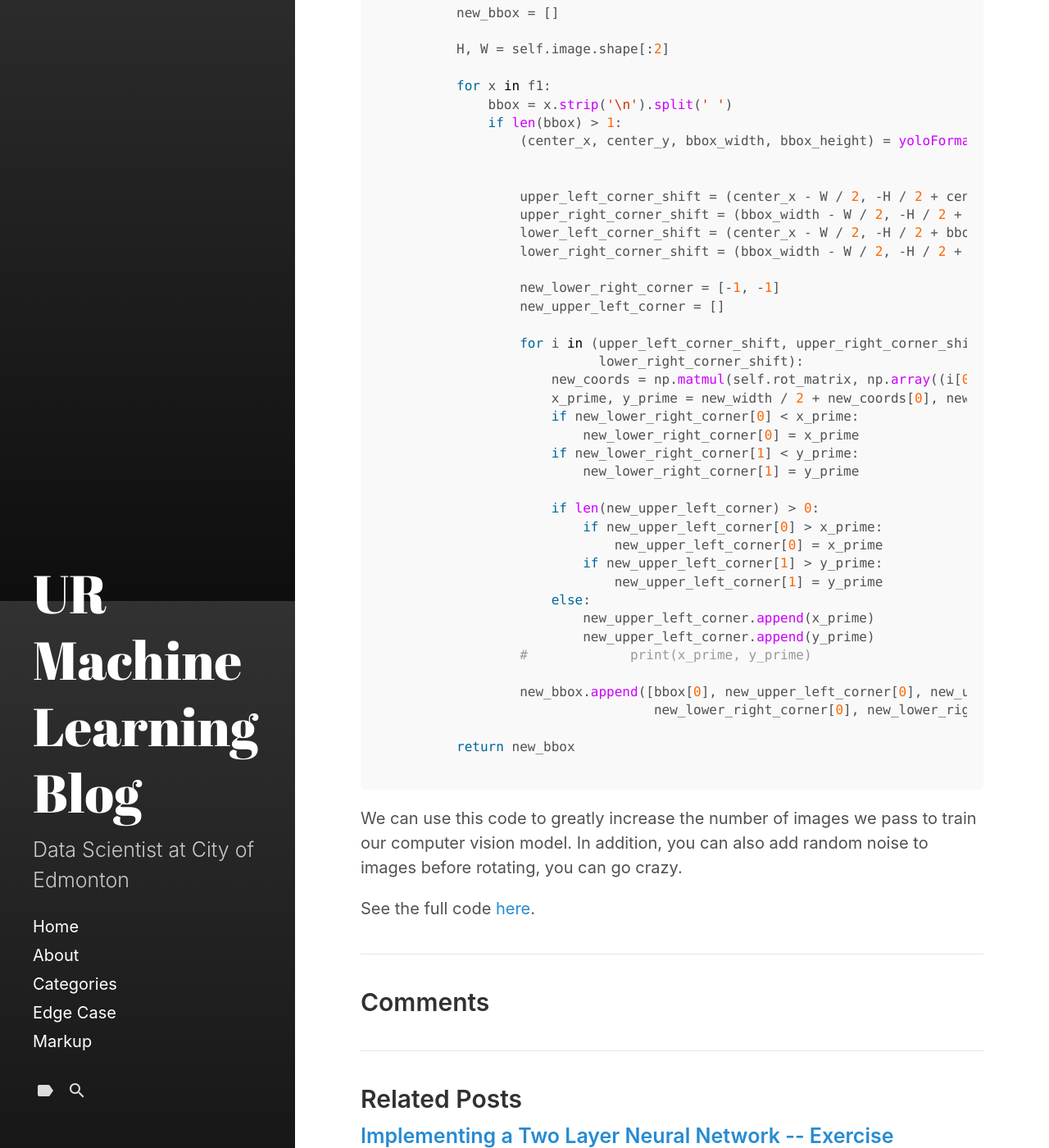
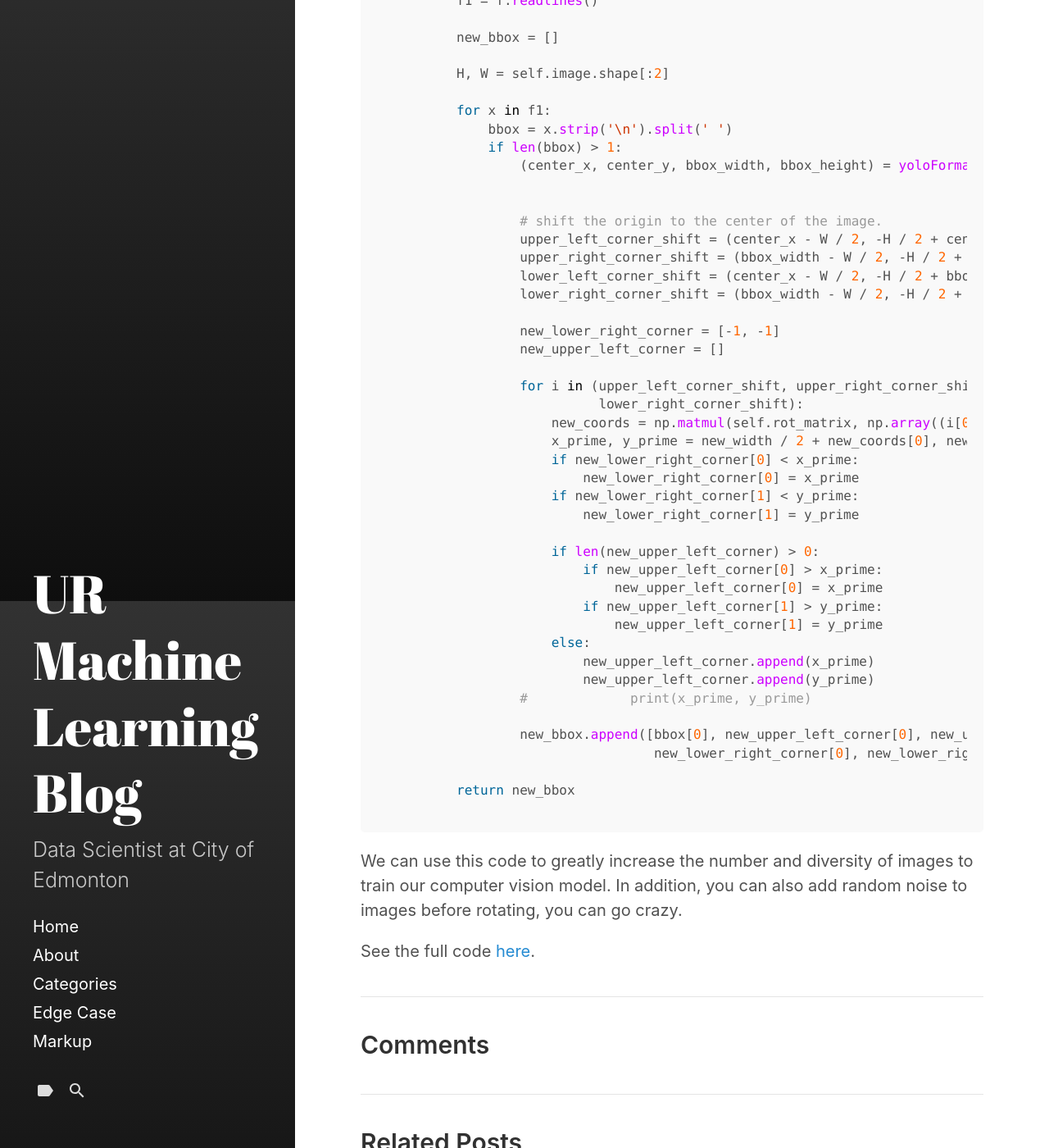
Before and after one commit to usmanr149/urmlblog, a Jekyll site: the page built from _posts/2020-3-5-rotate_yolo_bbox.md, in a window 1280 px wide and 1400 px high, scrolled down 5567 px. Shown: the whole window at 82% size. Built offline with Jekyll 4.4.1, drawn with Linux system fonts in a browser that asks for light colours; formulas are drawn with MathJax 3; some of the changed text lies outside the part shown.

Commit message:
Add comments Yolo_mark

````diff
--- a/_posts/2020-3-5-rotate_yolo_bbox.md
+++ b/_posts/2020-3-5-rotate_yolo_bbox.md
@@ -115,9 +115,6 @@
             [[np.cos(rotation_angle), -np.sin(rotation_angle)], [np.sin(rotation_angle), np.cos(rotation_angle)]])
 ```
 
-Once we have the image name, we can also read in the .txt file that has the
-bounding box information from Yolo_mark and
-
 Rotating the image easy using cv2.
 
 ```python
@@ -148,6 +145,9 @@
         return rotated_mat
 ```
 
+Once we have the image name and the rotated image dimension, we can read in the .txt file that has the
+bounding box information from Yolo_mark and rotate the bounding the box.
+
 ```python
     def rotateYolobbox(self):
 
@@ -167,6 +167,7 @@
                 (center_x, center_y, bbox_width, bbox_height) = yoloFormattocv(float(bbox[1]), float(bbox[2]),
                                                                                float(bbox[3]), float(bbox[4]), H, W)
 
+                # shift the origin to the center of the image.
                 upper_left_corner_shift = (center_x - W / 2, -H / 2 + center_y)
                 upper_right_corner_shift = (bbox_width - W / 2, -H / 2 + center_y)
                 lower_left_corner_shift = (center_x - W / 2, -H / 2 + bbox_height)
@@ -200,7 +201,7 @@
         return new_bbox
 ```
 
-We can use this code to greatly increase the number of images we pass to train our
+We can use this code to greatly increase the number and diversity of images to train our
 computer vision model. In addition, you can also add random noise to images before
 rotating, you can go crazy.
 
````
